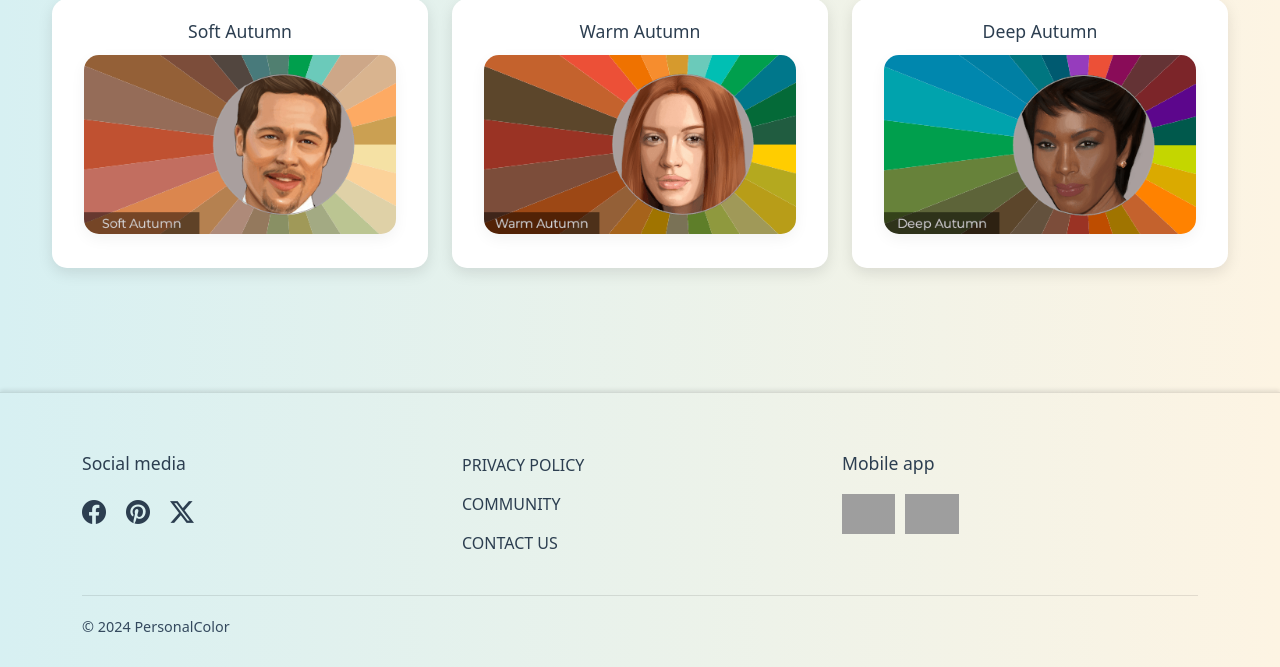
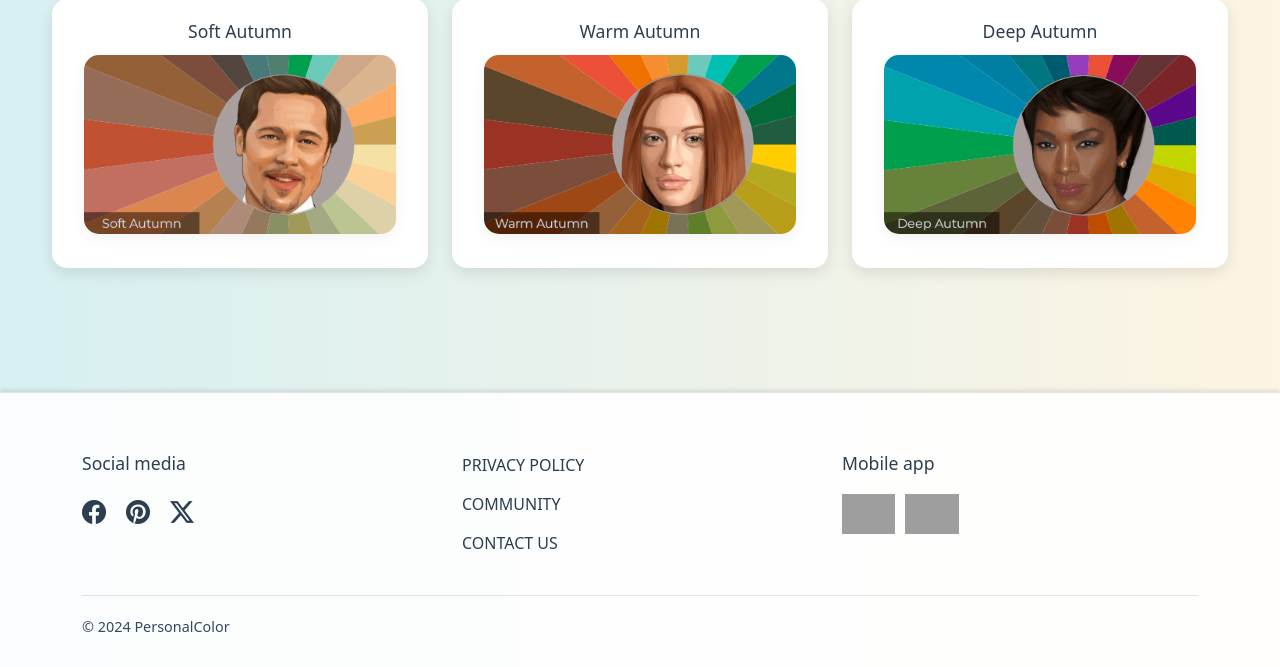
Before and after one commit to taufiqpr/PersonalColor, a Flask app: page / in a window 1280 px wide. Shown: the part 1826-2493 px from the top of the page. Run offline with Flask 3, Linux system fonts and the light colour scheme; some libraries are stand-ins or nearby versions; grey boxes are pictures that could not be loaded.

Commit message:
perbaruan code

```diff
--- a/static/styles.css
+++ b/static/styles.css
@@ -396,7 +396,7 @@ body {
 
 /* Footer Styles */
 .footer {
-  background: linear-gradient(to right, #d7f0f2, #fdf4e3);
+  background-color: rgba(255, 255, 255, 0.9) !important;
   padding: 60px 0 30px;
   margin-top: 100px;
   border-top: 1px solid rgba(0, 0, 0, 0.1);
```
